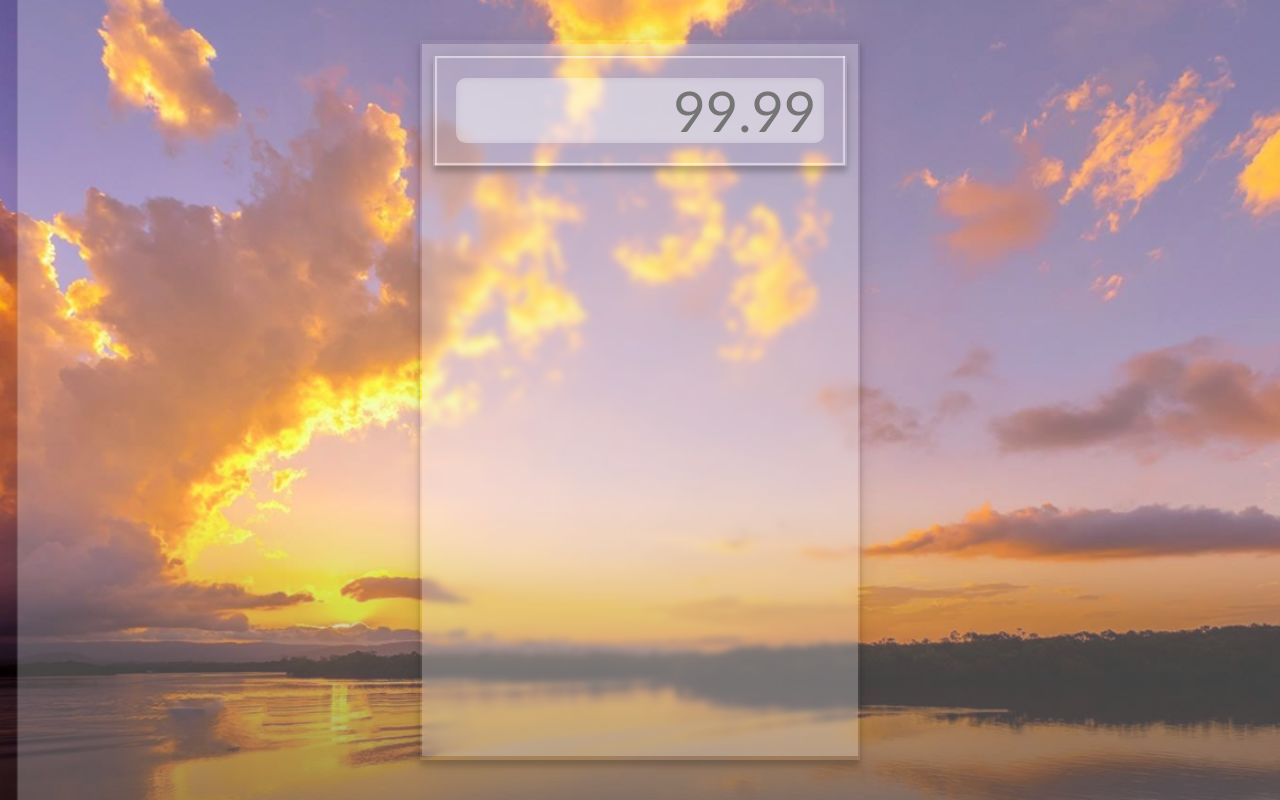
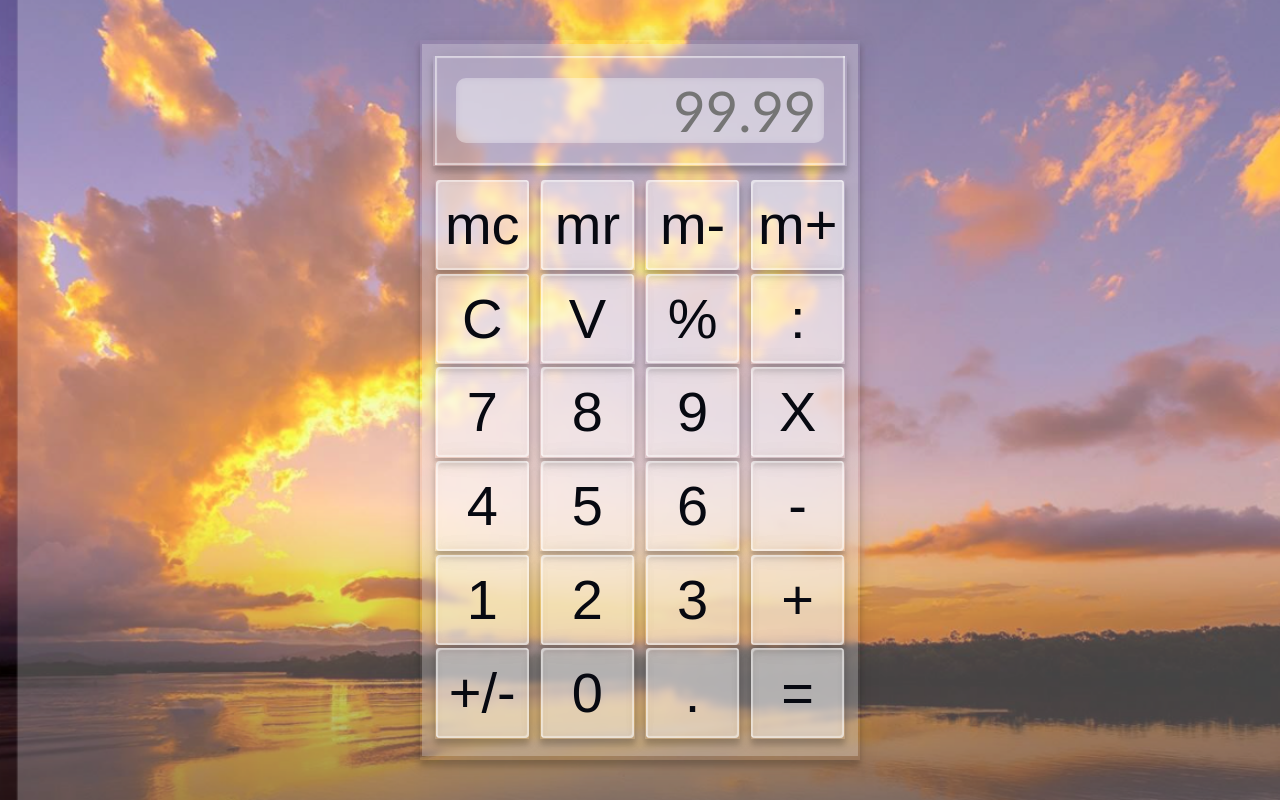
Before and after one commit to stasganiev/calculator, a plain HTML site: page index.html in a window 1280 px wide. Drawn offline with Linux system fonts and the light colour scheme.

Commit message:
feat: base keyboart layout

```diff
--- a/css/style.css
+++ b/css/style.css
@@ -22,6 +22,8 @@ body {
 
 main {
   flex-grow: 1;
+  min-width: 180px;
+  min-height: 320px;
 }
 
 img {
@@ -207,8 +209,15 @@ body {
     height: 82%;
 }
 
-/* .keyboard-aria {
-} */
+.keyboard-aria {
+    display: flex;
+    flex-direction: row;
+    justify-content: space-between;
+    justify-items: flex-start;
+    align-items: flex-start;
+    flex-wrap: wrap;
+    gap: 3px;
+}
 
 /* Screen */
 
@@ -225,3 +234,15 @@ body {
     text-align: right;
     color: #070911;
 }
+
+/* Keyboard */
+
+.key-wrap {
+    flex-basis: 23%;
+    align-self: stretch;
+}
+
+.key {
+    font-size: 7vmin;
+    color: #070911;
+}
--- a/index.html
+++ b/index.html
@@ -31,6 +31,31 @@
             <div class="keyboard-aria-wrap">
                 <div class="keyboard-aria inner-wrap">
 
+                    <div class="key-wrap liquidGlass-wrapper"><button class="key inner-wrap btn liquidGlass-effect liquidGlass-tint liquidGlass-shine" type="button" alt="9">mc</button></div>
+                    <div class="key-wrap liquidGlass-wrapper"><button class="key inner-wrap btn liquidGlass-effect liquidGlass-tint liquidGlass-shine" type="button" alt="9">mr</button></div>
+                    <div class="key-wrap liquidGlass-wrapper"><button class="key inner-wrap btn liquidGlass-effect liquidGlass-tint liquidGlass-shine" type="button" alt="9">m-</button></div>
+                    <div class="key-wrap liquidGlass-wrapper"><button class="key inner-wrap btn liquidGlass-effect liquidGlass-tint liquidGlass-shine" type="button" alt="9">m+</button></div>
+                    <div class="key-wrap liquidGlass-wrapper"><button class="key inner-wrap btn liquidGlass-effect liquidGlass-tint liquidGlass-shine" type="button" alt="9">C</button></div>
+                    <div class="key-wrap liquidGlass-wrapper"><button class="key inner-wrap btn liquidGlass-effect liquidGlass-tint liquidGlass-shine" type="button" alt="9">V</button></div>
+                    <div class="key-wrap liquidGlass-wrapper"><button class="key inner-wrap btn liquidGlass-effect liquidGlass-tint liquidGlass-shine" type="button" alt="9">%</button></div>
+                    <div class="key-wrap liquidGlass-wrapper"><button class="key inner-wrap btn liquidGlass-effect liquidGlass-tint liquidGlass-shine" type="button" alt="9">:</button></div>
+                    <div class="key-wrap liquidGlass-wrapper"><button class="key inner-wrap btn liquidGlass-effect liquidGlass-tint liquidGlass-shine" type="button" alt="9">7</button></div>
+                    <div class="key-wrap liquidGlass-wrapper"><button class="key inner-wrap btn liquidGlass-effect liquidGlass-tint liquidGlass-shine" type="button" alt="9">8</button></div>
+                    <div class="key-wrap liquidGlass-wrapper"><button class="key inner-wrap btn liquidGlass-effect liquidGlass-tint liquidGlass-shine" type="button" alt="9">9</button></div>
+                    <div class="key-wrap liquidGlass-wrapper"><button class="key inner-wrap btn liquidGlass-effect liquidGlass-tint liquidGlass-shine" type="button" alt="9">X</button></div>
+                    <div class="key-wrap liquidGlass-wrapper"><button class="key inner-wrap btn liquidGlass-effect liquidGlass-tint liquidGlass-shine" type="button" alt="9">4</button></div>
+                    <div class="key-wrap liquidGlass-wrapper"><button class="key inner-wrap btn liquidGlass-effect liquidGlass-tint liquidGlass-shine" type="button" alt="9">5</button></div>
+                    <div class="key-wrap liquidGlass-wrapper"><button class="key inner-wrap btn liquidGlass-effect liquidGlass-tint liquidGlass-shine" type="button" alt="9">6</button></div>
+                    <div class="key-wrap liquidGlass-wrapper"><button class="key inner-wrap btn liquidGlass-effect liquidGlass-tint liquidGlass-shine" type="button" alt="9">-</button></div>
+                    <div class="key-wrap liquidGlass-wrapper"><button class="key inner-wrap btn liquidGlass-effect liquidGlass-tint liquidGlass-shine" type="button" alt="9">1</button></div>
+                    <div class="key-wrap liquidGlass-wrapper"><button class="key inner-wrap btn liquidGlass-effect liquidGlass-tint liquidGlass-shine" type="button" alt="9">2</button></div>
+                    <div class="key-wrap liquidGlass-wrapper"><button class="key inner-wrap btn liquidGlass-effect liquidGlass-tint liquidGlass-shine" type="button" alt="9">3</button></div>
+                    <div class="key-wrap liquidGlass-wrapper"><button class="key inner-wrap btn liquidGlass-effect liquidGlass-tint liquidGlass-shine" type="button" alt="9">+</button></div>
+                    <div class="key-wrap liquidGlass-wrapper"><button class="key inner-wrap btn liquidGlass-effect liquidGlass-tint liquidGlass-shine" type="button" alt="9">+/-</button></div>
+                    <div class="key-wrap liquidGlass-wrapper"><button class="key inner-wrap btn liquidGlass-effect liquidGlass-tint liquidGlass-shine" type="button" alt="9">0</button></div>
+                    <div class="key-wrap liquidGlass-wrapper"><button class="key inner-wrap btn liquidGlass-effect liquidGlass-tint liquidGlass-shine" type="button" alt="9">.</button></div>
+                    <div class="key-wrap liquidGlass-wrapper"><button class="key inner-wrap btn liquidGlass-effect liquidGlass-tint liquidGlass-shine" type="button" alt="9">=</button></div>
+
                 </div>
             </div>
 
```
